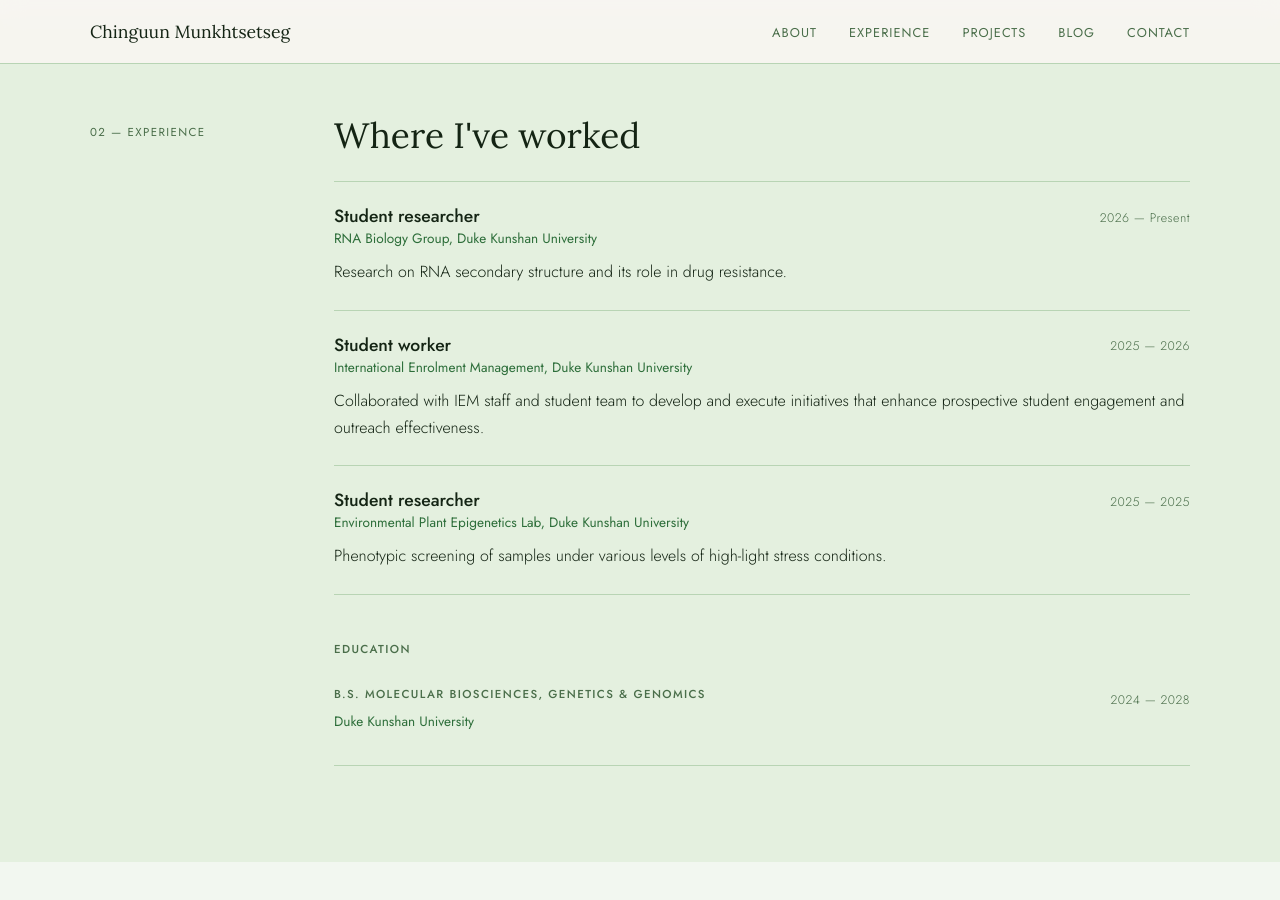
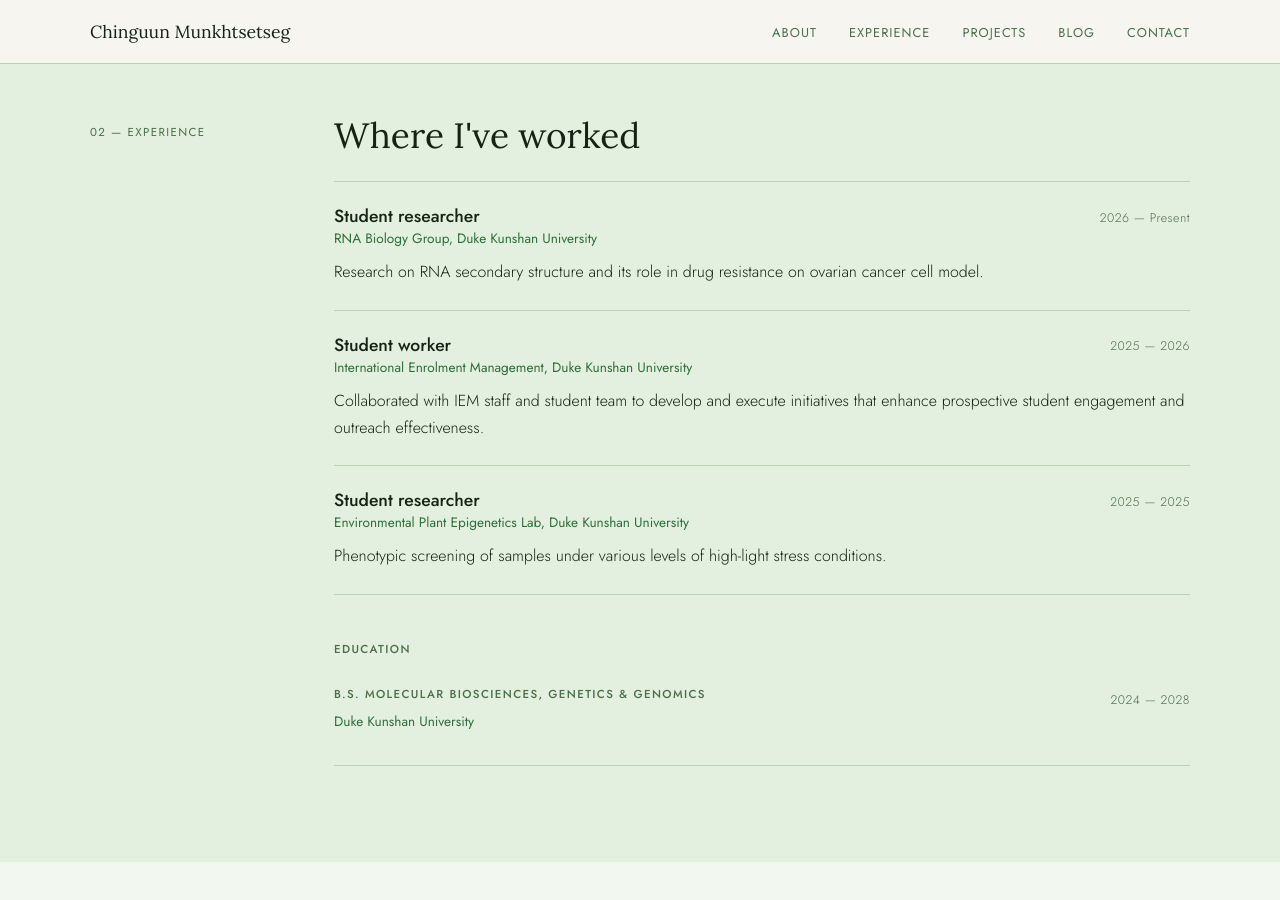
Before and after one commit to chinguunxo/chinguunxo.github.io, a Jekyll site: the page built from index.html, in a window 1280 px wide and 900 px high, scrolled down 1491 px. Built offline with Jekyll 4.4.1, drawn with Linux system fonts in a browser that asks for light colours.

Commit message:
Update index.html

```diff
--- a/index.html
+++ b/index.html
@@ -63,7 +63,7 @@ title: Home
             </div>
             <span class="timeline-date">2026 — Present</span>
           </div>
-          <p>Research on RNA secondary structure and its role in drug resistance.</p>
+          <p>Research on RNA secondary structure and its role in drug resistance on ovarian cancer cell model.</p>
         </div>
 
         <div class="timeline-item">
```
